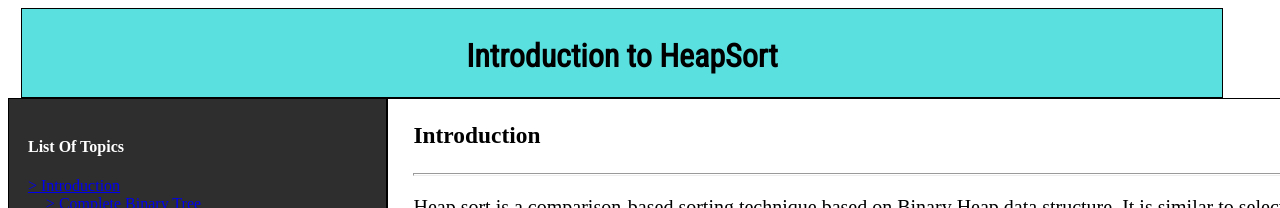
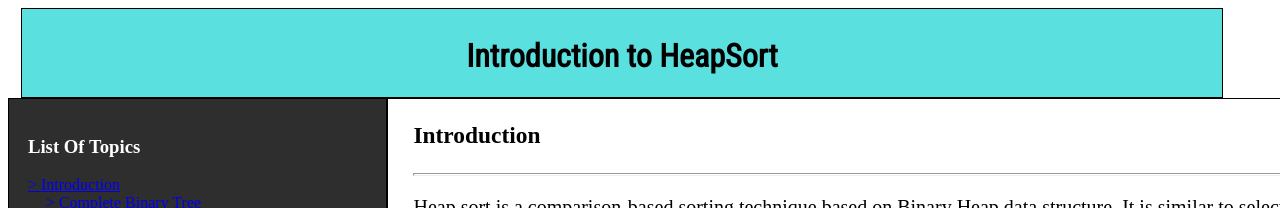
Before and after one commit to VinayHarwani/HeapSort_Project, a plain HTML site: page index.html in a window 1280 px wide. Shown: the top 208 px of the page. Drawn offline with Linux system fonts and the light colour scheme.

Commit message:
change in navigation menu
changed h3 from h4 to heading of nav

```diff
--- a/index.html
+++ b/index.html
@@ -13,7 +13,7 @@
 
     <div class="container">
         <div class="left-div">
-            <h4 class="topic-header">List Of Topics</h4>
+            <h3 class="topic-header">List Of Topics</h3>
 
             <a href="#Introduction">> Introduction</a>
 
```
